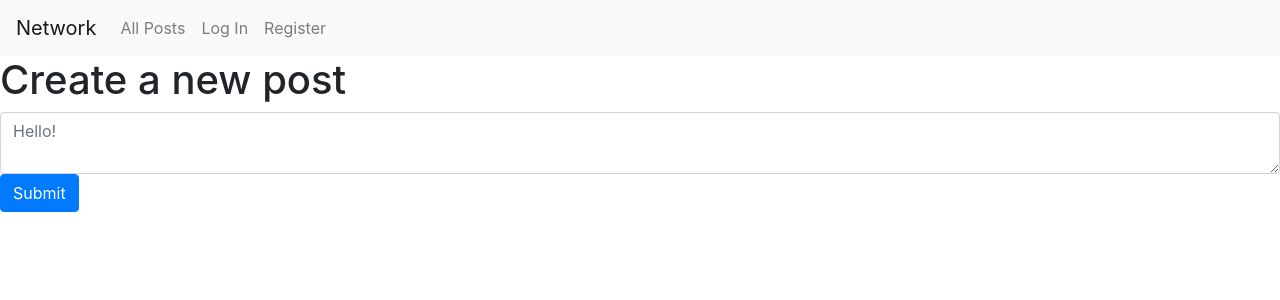
After one commit to Ekaterine6/cs50w, a Django app: page /new_post in a window 1280 px wide. The commit adds this page. Shown: the top 300 px of the page. Run offline with Django 3.2, Linux system fonts and the light colour scheme; some libraries are stand-ins or nearby versions.

Commit message:
New post Specification done

```diff
--- a/project4/network/templates/network/layout.html
+++ b/project4/network/templates/network/layout.html
@@ -27,6 +27,9 @@
                         <a class="nav-link" href="#">Following</a>
                     </li>
                     <li class="nav-item">
+                        <a class="nav-link" href="{% url 'new_post' %}">New Post</a>
+                    </li>
+                    <li class="nav-item">
                         <a class="nav-link" href="{% url 'logout' %}">Log Out</a>
                     </li>
                 {% else %}
--- /dev/null
+++ b/project4/network/templates/network/new_post.html
@@ -0,0 +1,15 @@
+{% extends "network/layout.html" %}
+
+<!--Users who are signed in should be able to write a new text-based post by filling in
+text into a text area and then clicking a button to submit the post.-->
+{% block title %}New Post{% endblock %}
+
+{% block body %}
+<h1>Create a new post</h1>
+
+<form action="{% url 'new_post' %}" method="post">
+    {% csrf_token %}
+    <textarea name="new_txt" class="form-control" placeholder="Hello!"></textarea>
+    <button type="submit" class="btn btn-primary">Submit</button>
+</form>
+{% endblock %}
--- a/project4/network/urls.py
+++ b/project4/network/urls.py
@@ -7,5 +7,7 @@ urlpatterns = [
     path("", views.index, name="index"),
     path("login", views.login_view, name="login"),
     path("logout", views.logout_view, name="logout"),
-    path("register", views.register, name="register")
+    path("register", views.register, name="register"),
+    path("new_post", views.new_post, name="new_post")
+
 ]
--- a/project4/network/views.py
+++ b/project4/network/views.py
@@ -61,3 +61,13 @@ def register(request):
         return HttpResponseRedirect(reverse("index"))
     else:
         return render(request, "network/register.html")
+
+
+def new_post(request):
+    if request.method == "POST":
+        new_txt = request.POST.get("new_txt")
+        print("new post submitted", new_txt)
+
+        return HttpResponseRedirect(reverse("index"))
+
+    return render(request, "network/new_post.html")
```
Also changed, not shown: project4/network/models.py (+20 -0 lines), project4/db.sqlite3.
